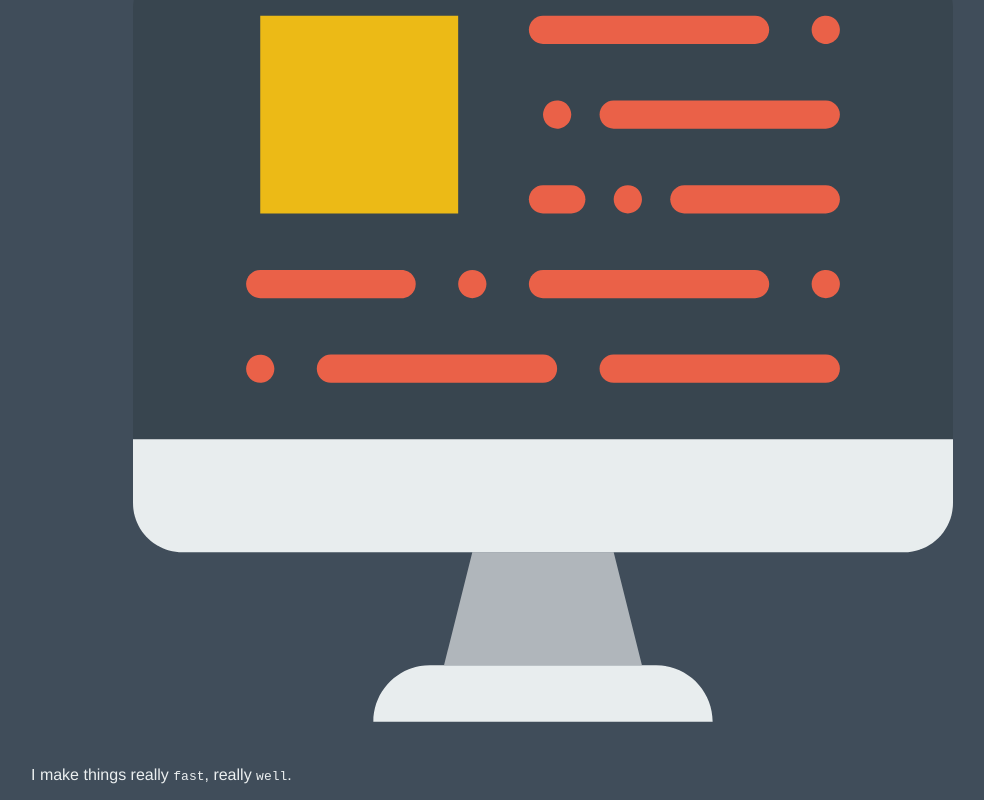
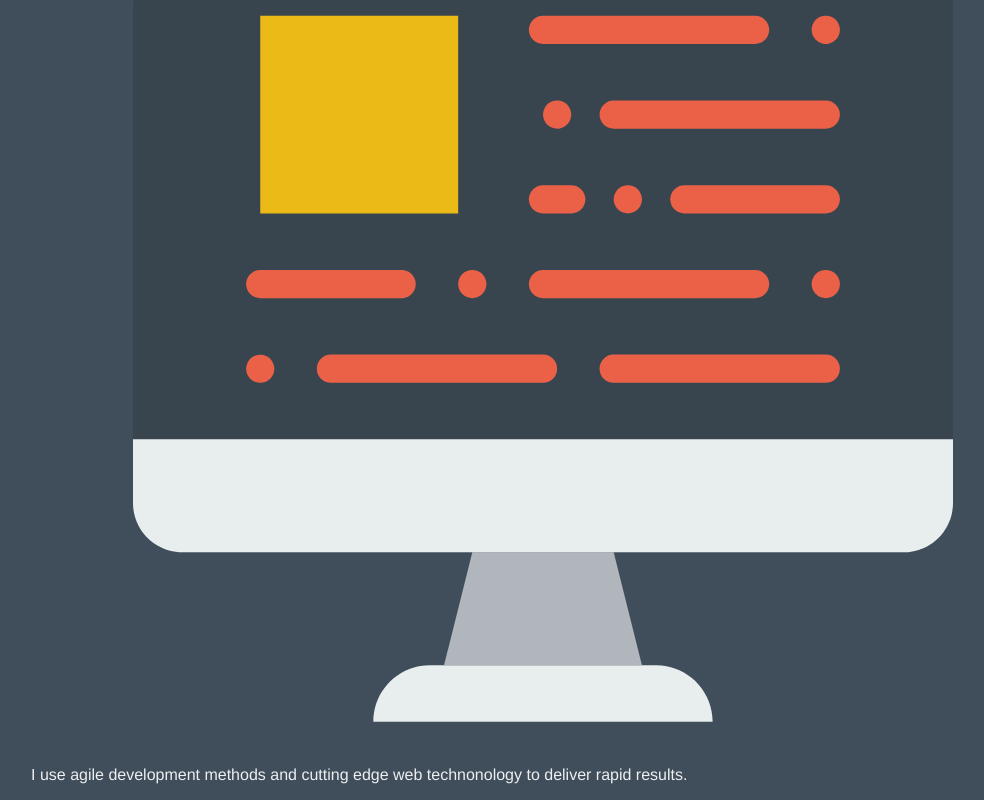
Before and after one commit to fitzhavey/website, a Vue app: page / in a window 1280 px wide. Shown: the part 201-1001 px from the top of the page, without its empty margins (97-1081 px from the left). Built offline with nearby package versions, Linux system fonts and the light colour scheme.

Commit message:
feat: update copy text

```diff
--- a/src/views/Home.vue
+++ b/src/views/Home.vue
@@ -8,7 +8,7 @@
 			src="../assets/logo.svg"
 			alt="code image">
 
-		<p>I make things really <pre class="inline">fast</pre>, really <pre class="inline">well</pre>.</p>
+		<p>I use agile development methods and cutting edge web technonology to deliver rapid results.</p>
 
 	</div>
 </template>
```
